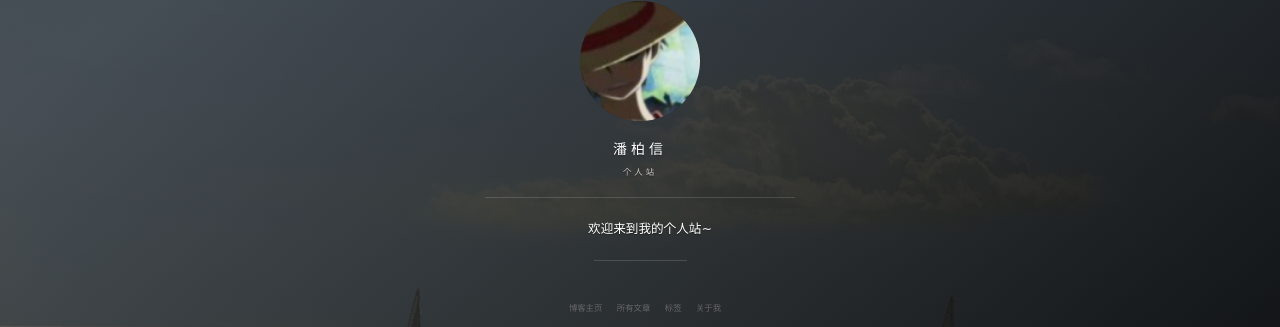
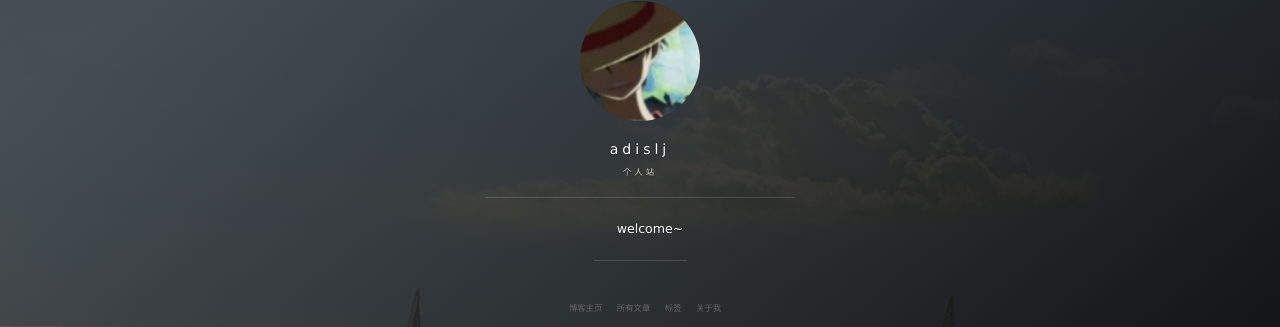
Before and after one commit to adislj/adislj.github.io, a Jekyll site: the page built from index.html, in a window 1280 px wide. Shown: the part 287-614 px from the top of the page. Built offline with Jekyll 4.4.1, drawn with Linux system fonts in a browser that asks for light colours; nearby versions of some CDN libraries; the list of posts is cut into pages by our own code; comment, search, counter and statistics services are not loaded; some of the changed text lies outside the part shown.

Commit message:
change _config.yml

```diff
--- a/_config.yml
+++ b/_config.yml
@@ -1,24 +1,24 @@
 # Basic
-title: 潘柏信
+title: adislj
 subtitle: 个人站
-description: 欢迎来到我的个人站~
+description: welcome~
 # 头像里面的标题
-avatarTitle: leopardpan
+avatarTitle: 可口可乐
 # 头像里面的描述
-avatarDesc: iOS / 机器学习
-url: "http://baixin.io"
+avatarDesc: 安全研究 / 机器学习
+url: "https://adislj.github.io"
 
 # Comment
 comment:
-    disqus: leopard
+    disqus: disqus_TIrCrcbo4R
     # uyan: 2143225  # 有言id,登录有言官网申请
 
 # Social
 social:
-    weibo: 5366874726
-    github: leopardpan
-    # twitter:
-    mail: leopardpan@icloud.com
+    weibo: adislj
+    github: adislj
+    twitter: AdisljAce
+    mail: adislj@163.com
 
 # 百度统计
 # 使用博客模板请去掉或者更换 id
```
Also changed, not shown: Gemfile.lock.
